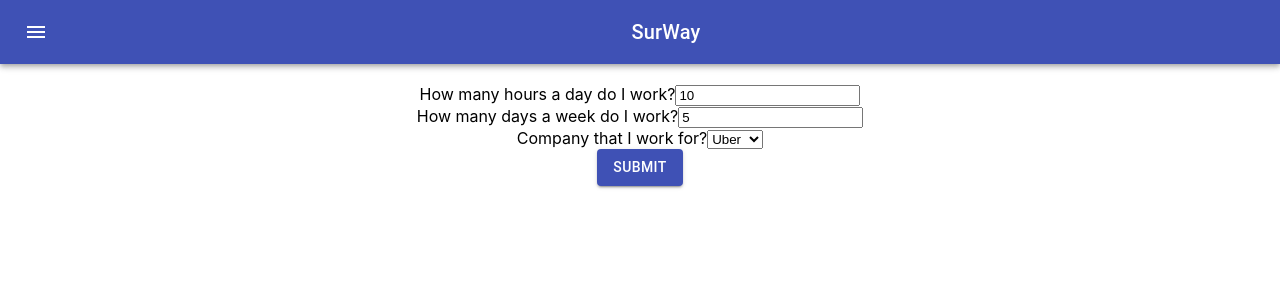
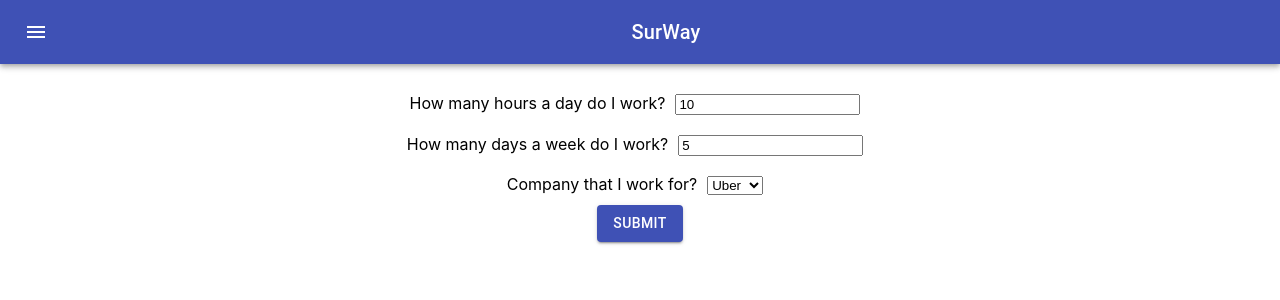
Before and after one commit to michael-1017/survey, a React (Create React App) app in the folder react/sur-way-app/: page / in a window 1280 px wide. Shown: the top 300 px of the page. Built offline with nearby package versions, Linux system fonts and the light colour scheme.

Commit message:
Added some basic css stylings

```diff
--- a/react/sur-way-app/src/App.js
+++ b/react/sur-way-app/src/App.js
@@ -2,8 +2,6 @@ import React, { Component } from 'react';
 import './App.css';
 import Header from './components/layout/Header';
 import Button from '@material-ui/core/Button';
-import CssBaseline from '@material-ui/core/CssBaseline';
-import Typography from '@material-ui/core/Typography';
 import Container from '@material-ui/core/Container';
 
 class App extends Component {
@@ -27,11 +25,17 @@ class App extends Component {
   }
 
   handleSubmit(event) {
-    alert(this.state.working_hours + this.state.company+this.state.work_days_in_week)
+    alert(this.state.working_hours + this.state.company + this.state.work_days_in_week)
     event.preventDefault()
   }
 
   render() {
+
+    const padding = {
+      margin: "10px",
+    };
+
+
     return (
       <div className='App'>
         <Header />
@@ -46,6 +50,7 @@ class App extends Component {
                 defaultValue={this.state.working_hours}
                 onChange={this.handleInputChange}
                 name="working_hours"
+                style={padding}
               />
             </label>
 
@@ -58,13 +63,15 @@ class App extends Component {
                 defaultValue={this.state.work_days_in_week}
                 onChange={this.handleInputChange}
                 name="work_days_in_week"
+                style={padding}
               />
             </label>
             <br></br>
 
             <label>
               Company that I work for?
-          <select value={this.state.value} defaultValue={this.state.company} onChange={this.handleInputChange} name='company'>
+          <select value={this.state.value} defaultValue={this.state.company} onChange={this.handleInputChange} name='company'
+                style={padding}>
                 <option value="other">Other</option>
                 <option value="uber">Uber</option>
                 <option value="ola">Ola</option>
```
